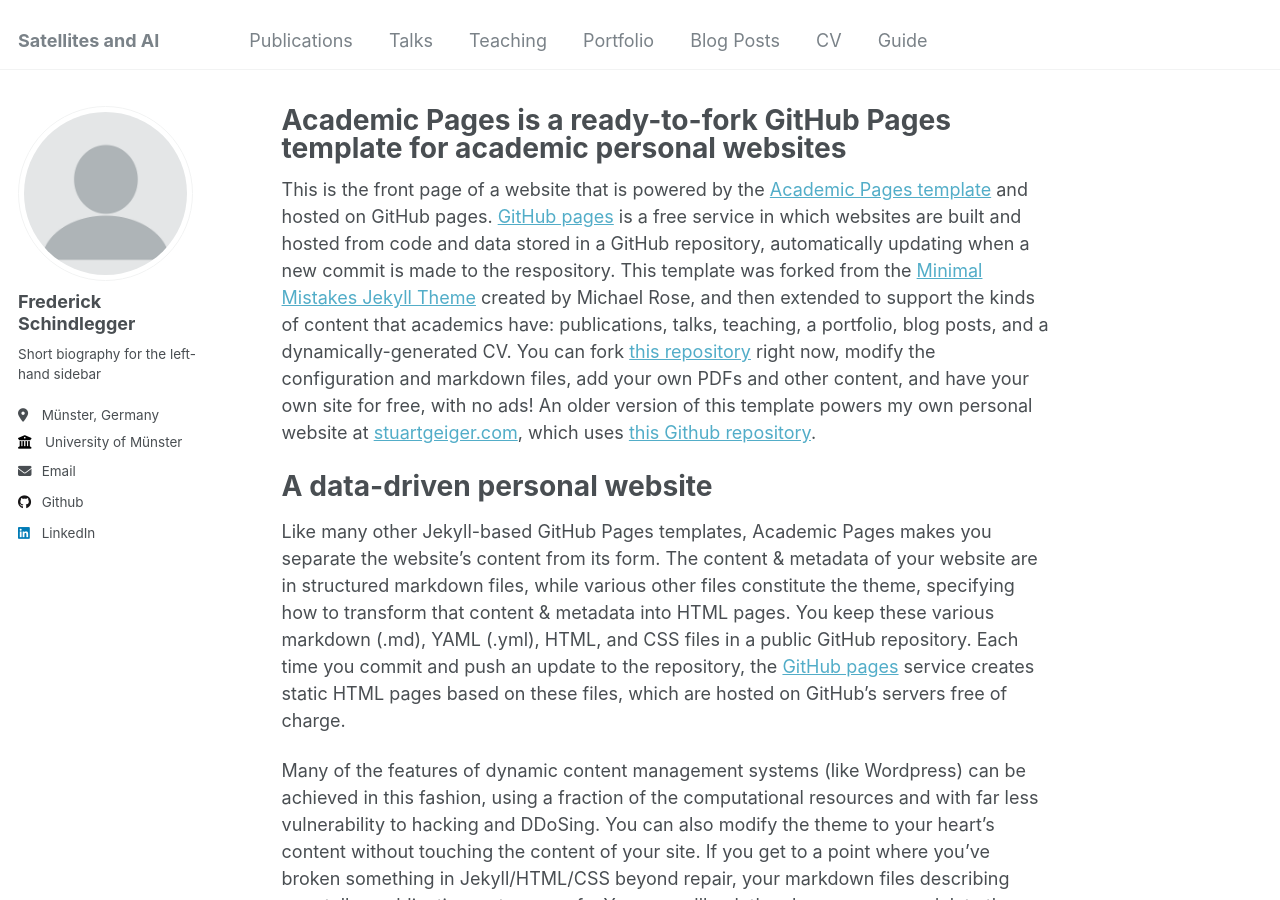
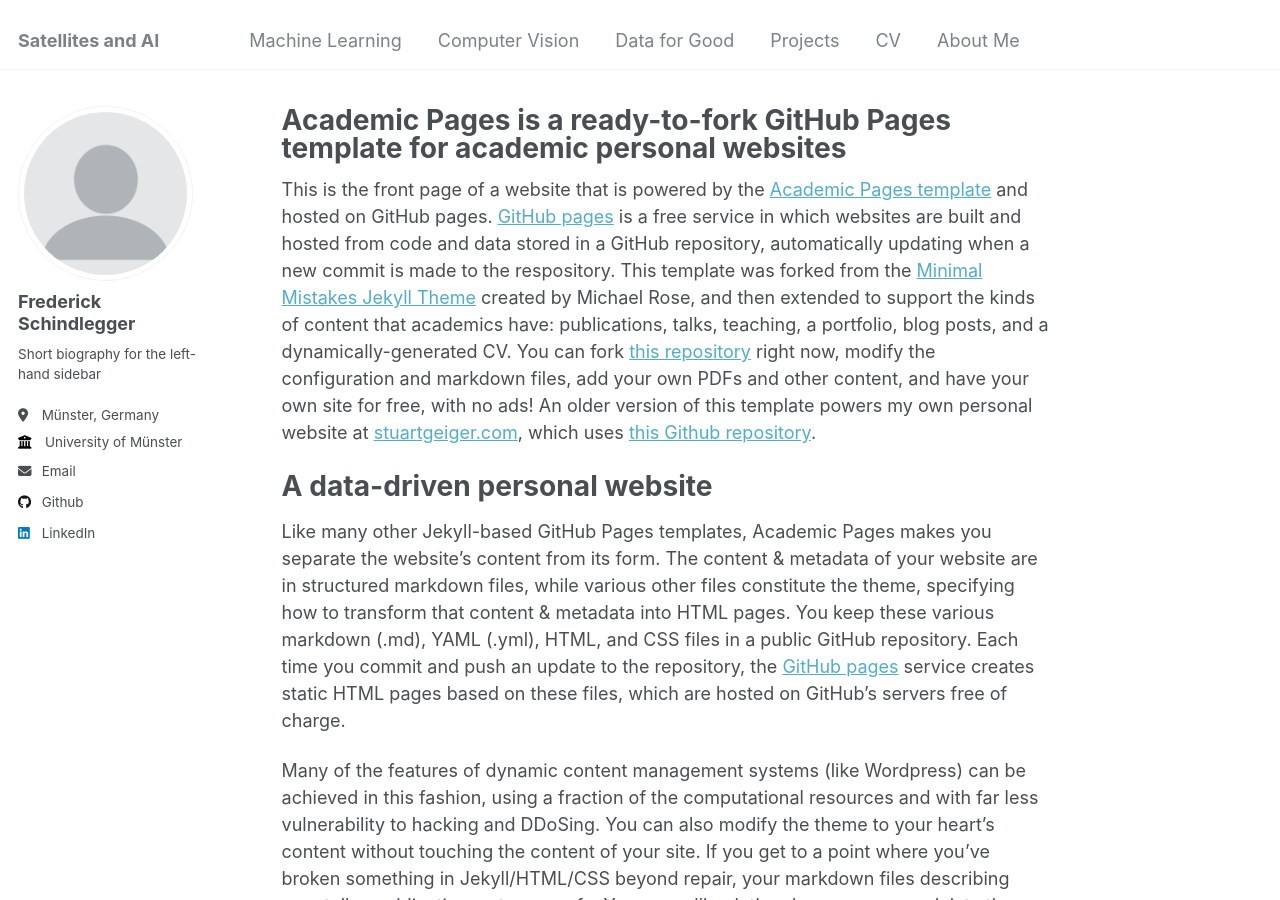
Before and after one commit to satellitesandai/satellitesandai.github.io, a Jekyll site: the page built from _pages/about.md, in a window 1280 px wide and 900 px high. Built offline with Jekyll 4.4.1, drawn with Linux system fonts in a browser that asks for light colours.

Commit message:
Update navigation.yml

```diff
--- a/_data/navigation.yml
+++ b/_data/navigation.yml
@@ -5,23 +5,20 @@
 # prevent it from being included in the site.
 
 main:
-  - title: "Publications"
-    url: /publications/
+  - title: "Machine Learning"
+    url: /machinelearning/
 
-  - title: "Talks"
-    url: /talks/
+  - title: "Computer Vision"
+    url: /computervision/
 
-  - title: "Teaching"
-    url: /teaching/
+  - title: "Data for Good"
+    url: /dataforgood/
 
-  - title: "Portfolio"
-    url: /portfolio/
-
-  - title: "Blog Posts"
-    url: /year-archive/
+  - title: "Projects"
+    url: /projects/
 
   - title: "CV"
     url: /cv/
 
-  - title: "Guide"
-    url: /markdown/
+  - title: "About Me"
+    url: /aboutme/
```
